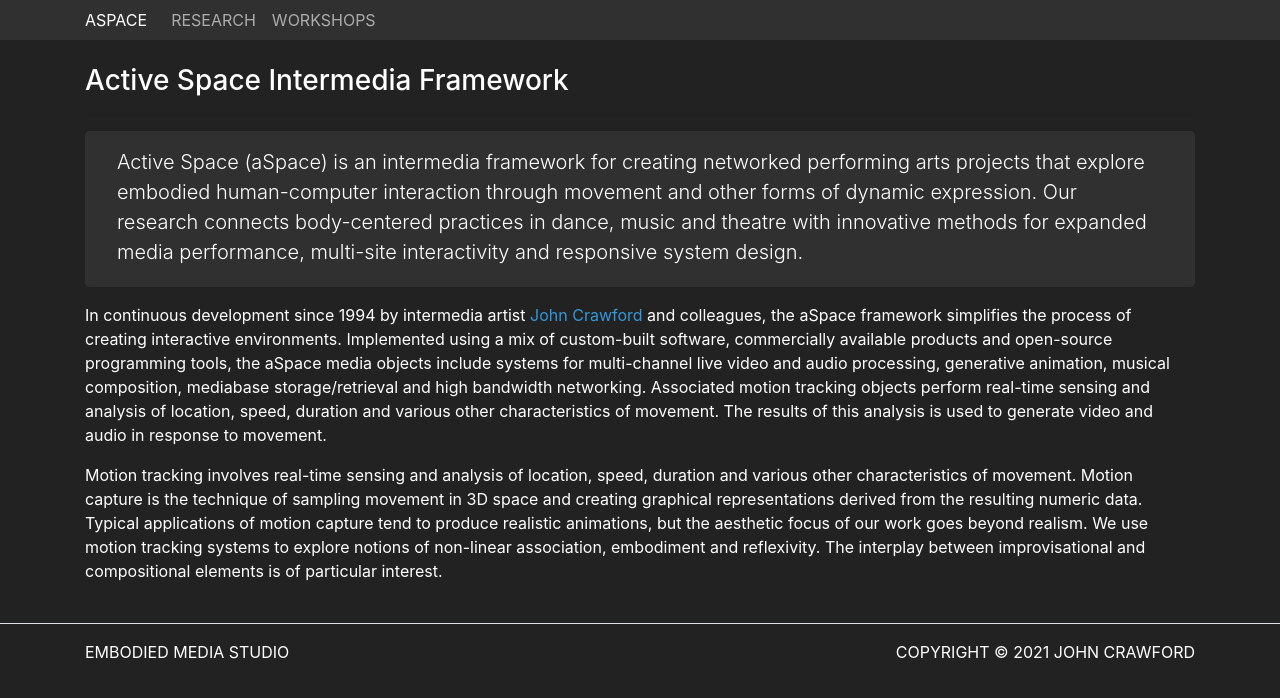
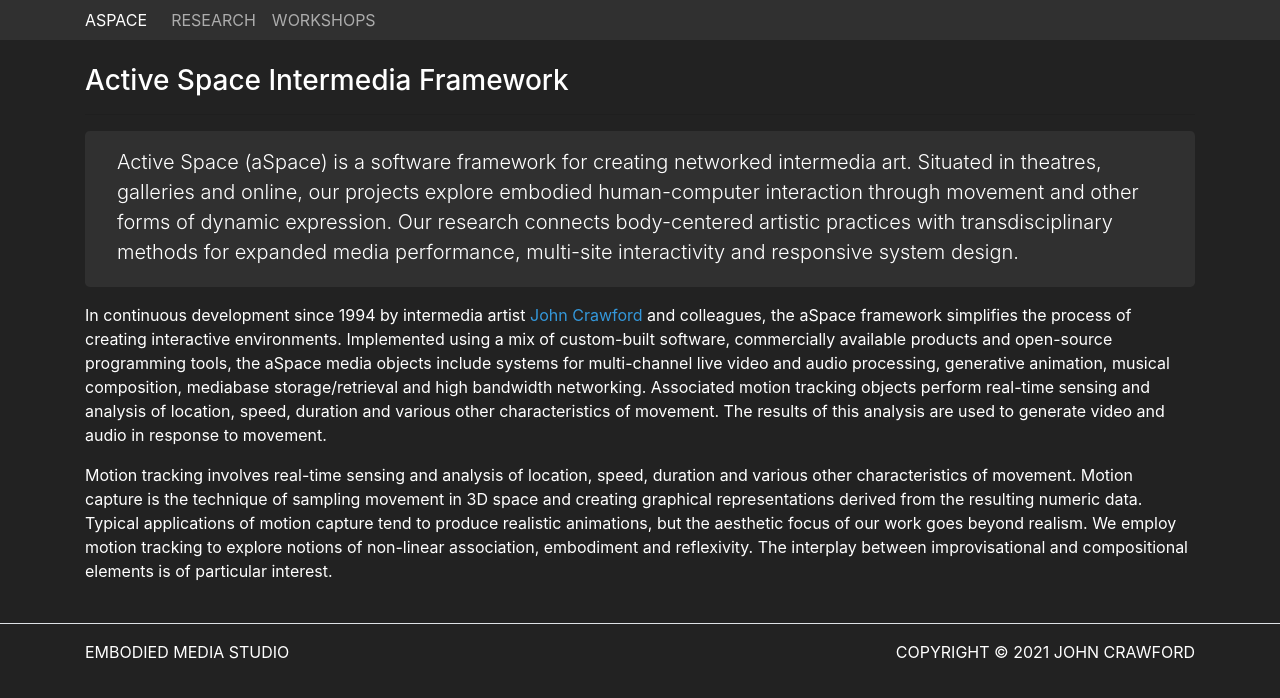
Before and after one commit to embodied/active-space, a Jekyll site: the page built from docs/index.md, in a window 1280 px wide. Shown: the top 698 px of the page. Built offline with Jekyll 4.4.1, drawn with Linux system fonts in a browser that asks for light colours.

Commit message:
update description

```diff
--- a/docs/index.md
+++ b/docs/index.md
@@ -1,8 +1,8 @@
 ---
 layout: page
-description: Active Space is an intermedia framework for exploring embodied interaction
+description: Active Space is an intermedia software framework for exploring embodied interaction
 summary: >-
-  Active Space (aSpace) is an intermedia framework for creating networked performing arts projects that explore embodied <nobr>human-computer</nobr> interaction through movement and other forms of dynamic expression. Our research connects <nobr>body-centered</nobr> practices in dance, music and theatre with innovative methods for expanded media performance, multi-site interactivity and responsive system design.
+  Active Space (aSpace) is a software framework for creating networked intermedia art. Situated in theatres, galleries and online, our projects explore embodied <nobr>human-computer</nobr> interaction through movement and other forms of dynamic expression. Our research connects <nobr>body-centered</nobr> artistic practices with transdisciplinary methods for expanded media performance, multi-site interactivity and responsive system design.
 ---
 <header>
   <h2>Active Space Intermedia Framework</h2>
@@ -13,6 +13,6 @@ summary: >-
   {{ page.summary | markdownify }}
 </div>
 
-In continuous development since 1994 by intermedia artist [John Crawford](http://jc.embodied.net/) and colleagues, the aSpace framework simplifies the process of creating interactive environments. Implemented using a mix of custom-built software, commercially available products and open-source programming tools, the aSpace media objects include systems for multi-channel live video and audio processing, generative animation, musical composition, mediabase storage/retrieval and high bandwidth networking. Associated motion tracking objects perform real-time sensing and analysis of location, speed, duration and various other characteristics of movement. The results of this analysis is used to generate video and audio in response to movement.
+In continuous development since 1994 by intermedia artist [John Crawford](http://jc.embodied.net/) and colleagues, the aSpace framework simplifies the process of creating interactive environments. Implemented using a mix of custom-built software, commercially available products and open-source programming tools, the aSpace media objects include systems for multi-channel live video and audio processing, generative animation, musical composition, mediabase storage/retrieval and high bandwidth networking. Associated motion tracking objects perform real-time sensing and analysis of location, speed, duration and various other characteristics of movement. The results of this analysis are used to generate video and audio in response to movement.
 
-Motion tracking involves real-time sensing and analysis of location, speed, duration and various other characteristics of movement. Motion capture is the technique of sampling movement in 3D space and creating graphical representations derived from the resulting numeric data. Typical applications of motion capture tend to produce realistic animations, but the aesthetic focus of our work goes beyond realism. We use motion tracking systems to explore notions of non-linear association, embodiment and reflexivity. The interplay between improvisational and compositional elements is of particular interest.
+Motion tracking involves real-time sensing and analysis of location, speed, duration and various other characteristics of movement. Motion capture is the technique of sampling movement in 3D space and creating graphical representations derived from the resulting numeric data. Typical applications of motion capture tend to produce realistic animations, but the aesthetic focus of our work goes beyond realism. We employ motion tracking to explore notions of non-linear association, embodiment and reflexivity. The interplay between improvisational and compositional elements is of particular interest.
```
